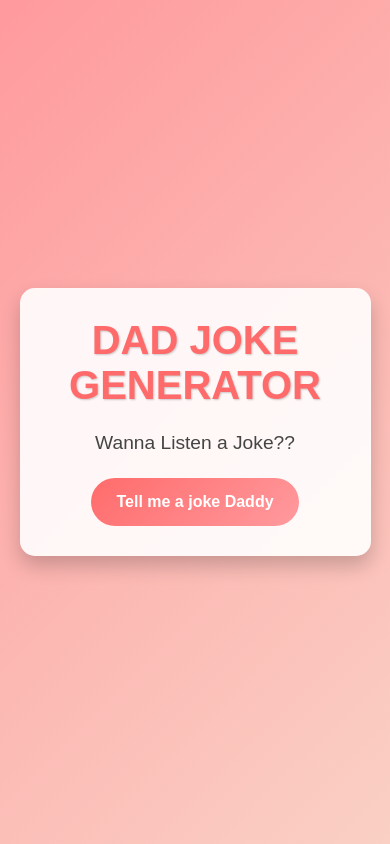
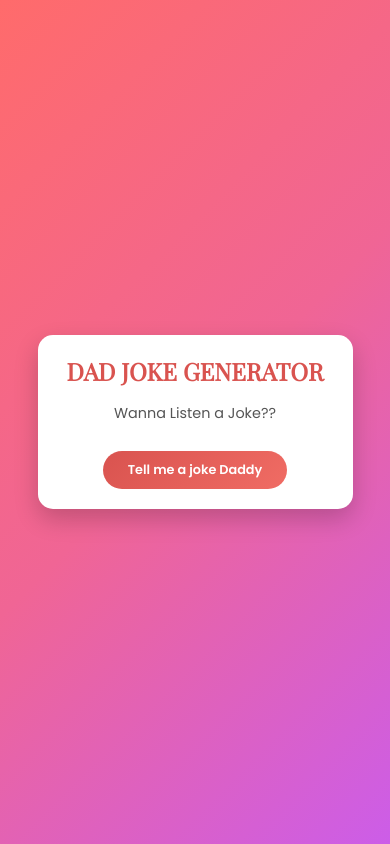
Before and after one commit to Namiranish/Dad-Joke-Js, a plain HTML site: page index.html in a window 390 px wide. Drawn offline with nearby package versions, Linux system fonts and the light colour scheme.

Commit message:
added media query

```diff
--- a/script.js
+++ b/script.js
@@ -19,7 +19,7 @@ async function getJoke(){
 
     // console.log(result);
 
-    display.innerText = `${result[0].joke}`
+    display.innerText = `${result[0].joke} 😆`
     }
     catch(error){
         display.innerText = 'Error occured';
--- a/style.css
+++ b/style.css
@@ -1,87 +1,91 @@
+@import url('https://fonts.googleapis.com/css2?family=Playfair+Display&family=Poppins:wght@300;400;500;600;700&display=swap');
+
 /* General Reset */
 * {
     margin: 0;
     padding: 0;
     box-sizing: border-box;
-    font-family: 'Poppins', sans-serif;
+    font-family: "Poppins", sans-serif;
 }
 
 body {
-    background: linear-gradient(135deg, #ff9a9e, #fad0c4);
-    color: #333;
+    background: linear-gradient(135deg, #ff6b6b, #f06595, #cc5de8);
+    color: #2c2c2c;
     display: flex;
     justify-content: center;
     align-items: center;
     height: 100vh;
+    overflow: hidden;
     margin: 0;
+}
+
+.container {
+    background: #ffffff;
+    border-radius: 15px;
+    box-shadow: 0 10px 25px rgba(0, 0, 0, 0.2);
+    text-align: center;
+    padding: 40px;
+    max-width: 500px;
+    width: 90%;
+    animation: fadeIn 0.8s ease-in-out;
+    position: relative;
     overflow: hidden;
 }
 
-.container {
-    background: rgba(255, 255, 255, 0.9);
-    border-radius: 15px;
-    box-shadow: 0 10px 20px rgba(0, 0, 0, 0.2);
-    text-align: center;
-    padding: 30px;
-    width: 90%;
-    max-width: 450px;
-    animation: slideIn 1s ease-out;
+.container::before {
+    content: '';
+    position: absolute;
+    top: -60px;
+    left: -60px;
+    width: 250%;
+    height: 250%;
+    background: radial-gradient(circle, rgba(255, 223, 0, 0.1), transparent 80%);
+    z-index: -1;
+    transform: rotate(45deg);
+    animation: subtlePulse 6s infinite alternate;
 }
 
-@keyframes slideIn {
+@keyframes subtlePulse {
     from {
-        transform: translateY(-100%);
-        opacity: 0;
+        opacity: 0.5;
     }
     to {
-        transform: translateY(0);
-        opacity: 1;
+        opacity: 0.3;
     }
 }
 
 h1 {
     font-size: 2.5rem;
-    color: #ff6b6b;
-    margin-bottom: 20px;
-    text-shadow: 1px 1px 2px rgba(0, 0, 0, 0.2);
+    color: #d9534f;
+    margin-bottom: 15px;
+    font-family: 'Playfair Display', serif;
 }
 
 #joke {
     font-size: 1.2rem;
-    margin-bottom: 20px;
+    margin-bottom: 25px;
     line-height: 1.6;
-    color: #444;
+    color: #555555;
     transition: transform 0.3s ease, color 0.3s ease;
 }
 
-#joke:hover {
-    transform: scale(1.05);
-    color: #ff6b6b;
-}
-
 #btn {
-    background: linear-gradient(135deg, #ff6b6b, #ff9a9e);
-    color: #fff;
+    background: linear-gradient(135deg, #d9534f, #f06c64);
+    color: #ffffff;
     border: none;
     border-radius: 30px;
-    padding: 15px 25px;
+    padding: 15px 35px;
     font-size: 1rem;
-    font-weight: bold;
+    font-weight: 600;
     cursor: pointer;
     transition: transform 0.3s ease, box-shadow 0.3s ease;
 }
 
 #btn:hover {
-    transform: translateY(-5px);
     box-shadow: 0 8px 15px rgba(0, 0, 0, 0.2);
+    transform: translateY(-3px);
 }
 
-#btn:active {
-    transform: translateY(2px);
-    box-shadow: 0 4px 10px rgba(0, 0, 0, 0.2);
-}
-
-/* Add a bouncing animation to the joke text when clicked */
 #joke.bounce {
     animation: bounce 0.5s;
 }
@@ -94,3 +98,57 @@ h1 {
         transform: translateY(-10px);
     }
 }
+
+@keyframes fadeIn {
+    from {
+        opacity: 0;
+        transform: translateY(-20px);
+    }
+    to {
+        opacity: 1;
+        transform: translateY(0);
+    }
+}
+
+/* Media Queries */
+@media (max-width: 768px) {
+    body {
+        padding: 20px;
+    }
+
+    .container {
+        padding: 30px;
+    }
+
+    h1 {
+        font-size: 2rem;
+    }
+
+    #joke {
+        font-size: 1rem;
+    }
+
+    #btn {
+        padding: 12px 30px;
+        font-size: 0.9rem;
+    }
+}
+
+@media (max-width: 480px) {
+    .container {
+        padding: 20px;
+    }
+
+    h1 {
+        font-size: 1.5rem;
+    }
+
+    #joke {
+        font-size: 0.9rem;
+    }
+
+    #btn {
+        padding: 10px 25px;
+        font-size: 0.8rem;
+    }
+}
```
